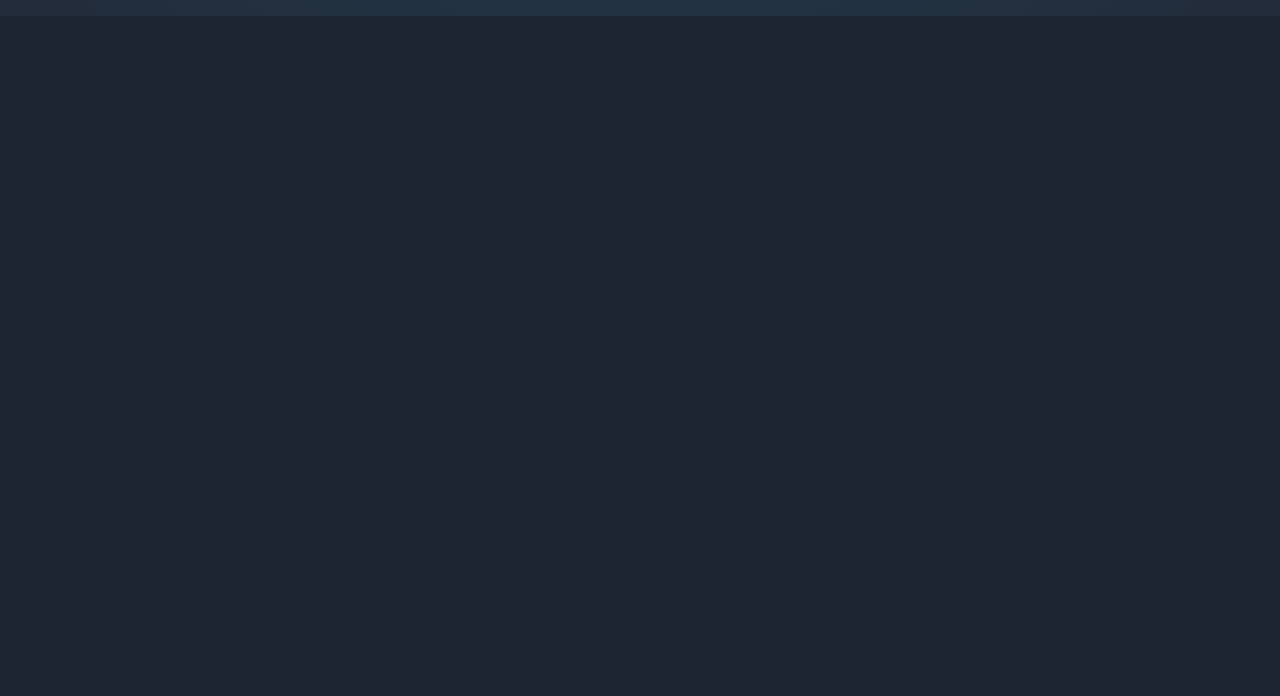
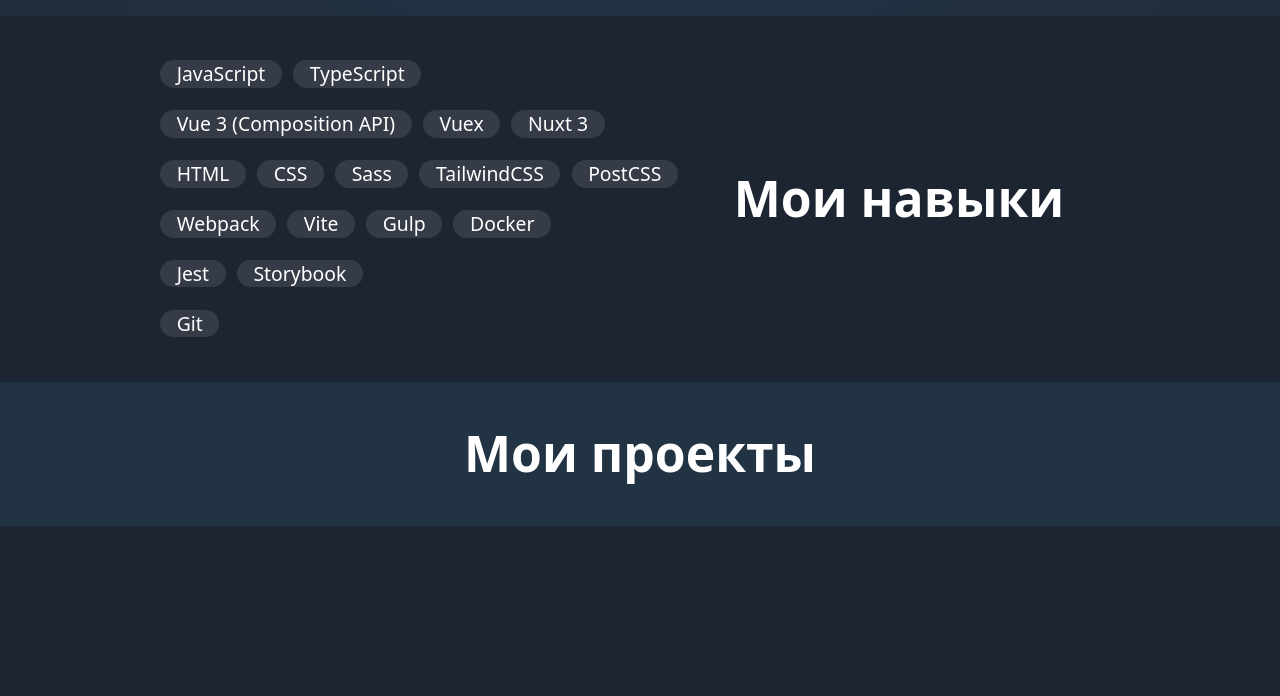
Before and after one commit to N1kOk/n1kok.github.io, a Vue app: page / in a window 1280 px wide. Shown: the part 784-1480 px from the top of the page. After the commit the page ends 1310 px from the top, so only its background shows below. Built offline with nearby package versions, Linux system fonts and the light colour scheme.

Commit message:
feat: add skills section

```diff
--- a/src/App.vue
+++ b/src/App.vue
@@ -4,11 +4,12 @@
 	<main>
 		<section class="flex items-center min-h-screen h-max bg-[radial-gradient(at_50%_0,#224356,#222b3a)]">
 			<div class="container flex max-lg:flex-col gap-4 min-h-[20rem]">
-				<div class="flex flex-center w-full text-5xl">
-					<div>
-						<div class="font-bold">Frontend</div>
-						<div>Developer</div>
-					</div>
+				<div class="flex flex-center w-full">
+					<h1 class="text-5xl">
+						<span class="font-bold">Frontend</span>
+						<br>
+						<span>Developer</span>
+					</h1>
 				</div>
 				<div class="flex flex-center w-full">
 					<div class="relative w-[15rem] h-[15rem] scale-150 select-none">
@@ -16,7 +17,8 @@
 							<img src="/assets/images/vue.svg" alt="logo">
 						</IconInteractive>
 
-						<IconInteractive class="left-[30%] top-1/2" href="https://developer.mozilla.org/en-US/docs/Web/JavaScript">
+						<IconInteractive class="left-[30%] top-1/2"
+						                 href="https://developer.mozilla.org/en-US/docs/Web/JavaScript">
 							<img src="/assets/images/js.svg" alt="logo">
 						</IconInteractive>
 
@@ -72,15 +74,50 @@
 			</div>
 		</section>
 
-		<section class="min-h-screen">
-			<div class="container flex justify-between">
-
+		<section>
+			<div class="container flex flex-row-reverse justify-between h-full">
+				<div class="flex flex-center w-full">
+					<h2 class="text-4xl font-bold">Мои навыки</h2>
+				</div>
+				<div class="flex flex-center w-full">
+					<div class="flex flex-col space-y-4 text-sm">
+						<div class="flex gap-2">
+							<div class="bg-white/10 rounded-full px-3">JavaScript</div>
+							<div class="bg-white/10 rounded-full px-3">TypeScript</div>
+						</div>
+						<div class="flex space-x-2">
+							<div class="bg-white/10 rounded-full px-3">Vue 3 (Composition API)</div>
+							<div class="bg-white/10 rounded-full px-3">Vuex</div>
+							<div class="bg-white/10 rounded-full px-3">Nuxt 3</div>
+						</div>
+						<div class="flex space-x-2">
+							<div class="bg-white/10 rounded-full px-3">HTML</div>
+							<div class="bg-white/10 rounded-full px-3">CSS</div>
+							<div class="bg-white/10 rounded-full px-3">Sass</div>
+							<div class="bg-white/10 rounded-full px-3">TailwindCSS</div>
+							<div class="bg-white/10 rounded-full px-3">PostCSS</div>
+						</div>
+						<div class="flex space-x-2">
+							<div class="bg-white/10 rounded-full px-3">Webpack</div>
+							<div class="bg-white/10 rounded-full px-3">Vite</div>
+							<div class="bg-white/10 rounded-full px-3">Gulp</div>
+							<div class="bg-white/10 rounded-full px-3">Docker</div>
+						</div>
+						<div class="flex space-x-2">
+							<div class="bg-white/10 rounded-full px-3">Jest</div>
+							<div class="bg-white/10 rounded-full px-3">Storybook</div>
+						</div>
+						<div class="flex space-x-2">
+							<div class="bg-white/10 rounded-full px-3">Git</div>
+						</div>
+					</div>
+				</div>
 			</div>
 		</section>
 
-		<section class="min-h-screen bg-[#223343]">
-			<div class="container flex justify-between">
-
+		<section class="bg-[#223343]">
+			<div class="container flex">
+				<h2 class="mx-auto text-4xl font-bold">Мои проекты</h2>
 			</div>
 		</section>
 	</main>
@@ -94,15 +131,16 @@
 main {
 	section {
 		padding-top: calc(var(--sectionPadding));
+		padding-bottom: calc(var(--sectionPadding));
 	}
 
 	section:nth-child(1) {
-		@apply pt-0;
+		//@apply pt-0;
 		//padding-top: calc(var(--headerHeight) + var(--sectionPadding));
 	}
 
-	section:last-child {
-		padding-bottom: calc(var(--sectionPadding));
-	}
+	//section:last-child {
+	//	padding-bottom: calc(var(--sectionPadding));
+	//}
 }
 </style>
```
